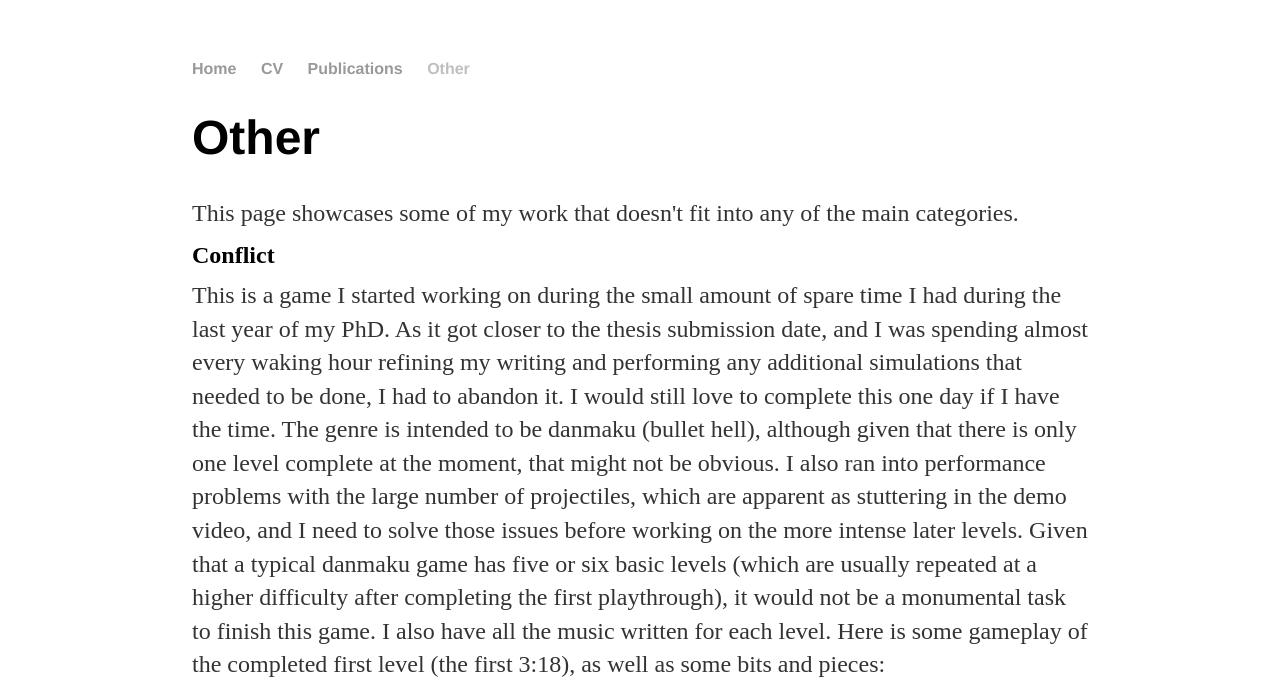
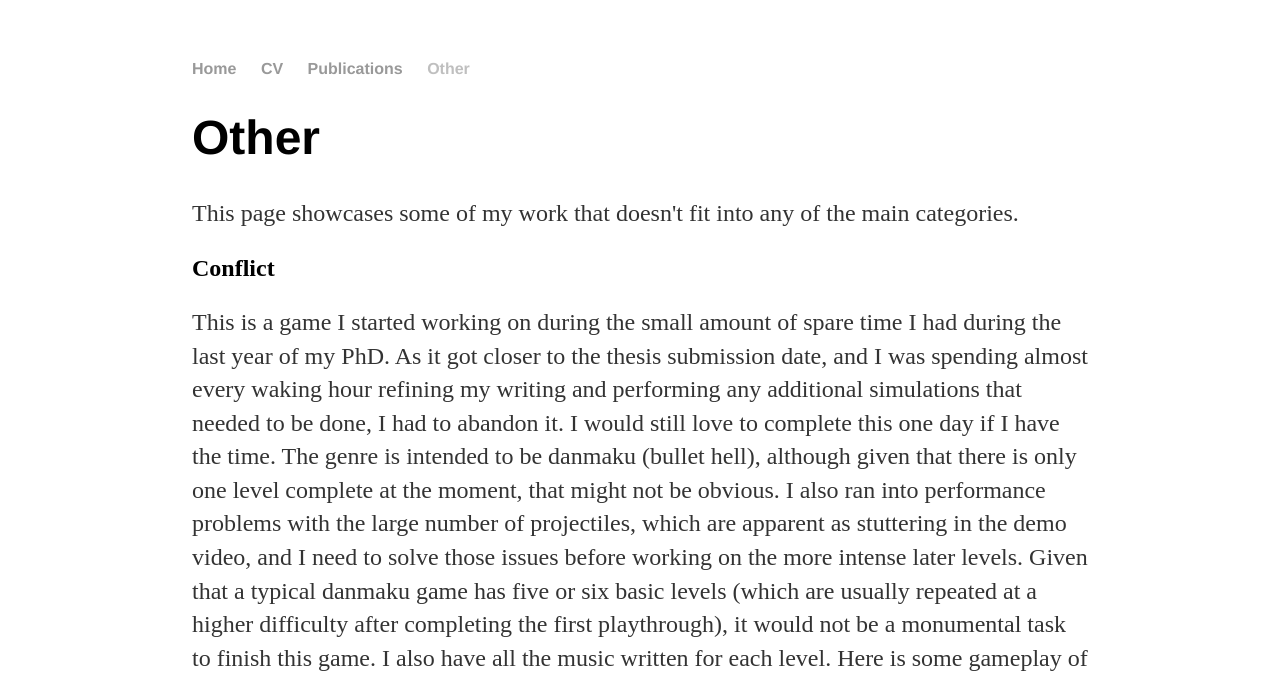
Before and after one commit to zac-k/zac-k.github.io, a plain HTML site: page other.html in a window 1280 px wide. Shown: the top 681 px of the page. Drawn offline with Linux system fonts and the light colour scheme.

Commit message:
fixed css for h2, which was overlapping on wraparound

```diff
--- a/css/main.css
+++ b/css/main.css
@@ -28,9 +28,7 @@ h1 {
     font-size: 3em;
     font-family:'Helvetica', 'Arial', 'Sans-Serif';
 }
-h2 {
-	line-height: 0;
-}
+
 p {
     font-size: 1.5em;
     line-height: 1.4em;
```
